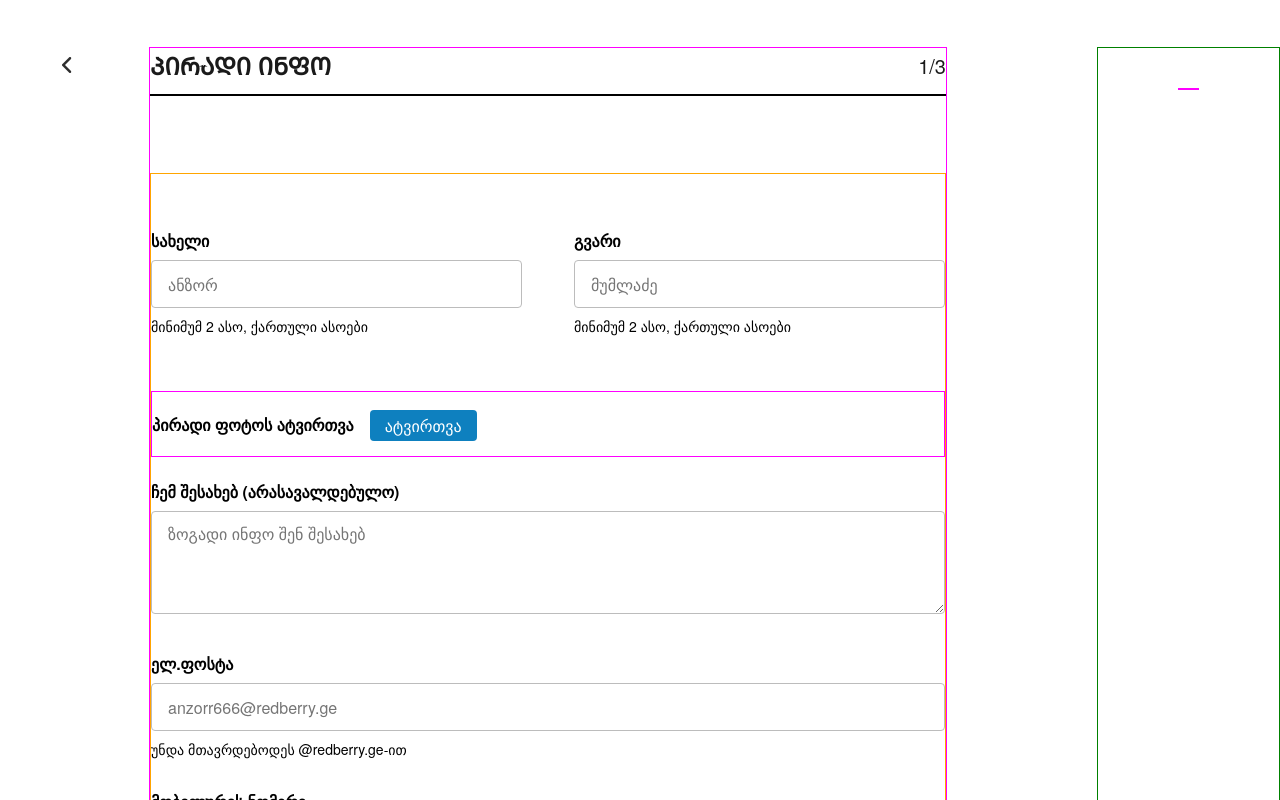
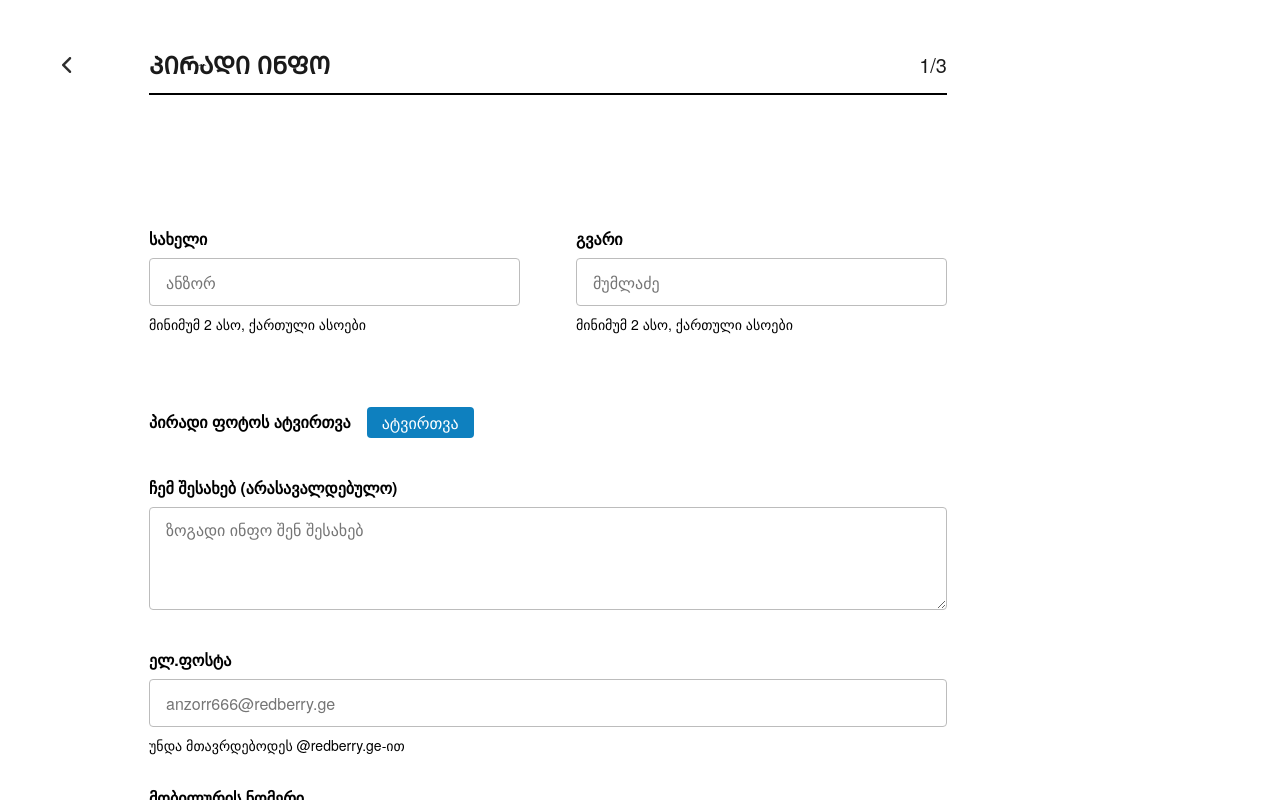
Before and after one commit to BesoBerdzenishvili/Redberry-Assignment, a React (Vite) app: page /personal in a window 1280 px wide. Shown: the top 800 px of the page. Built offline with nearby package versions, Linux system fonts and the light colour scheme; a web font is replaced by a local one.

Commit message:
polished code & did final testing

```diff
--- a/src/components/Job.jsx
+++ b/src/components/Job.jsx
@@ -9,8 +9,6 @@ const FullName = styled("div", {
 const Form = styled("form", {
   width: "100%",
   margin: "77px 150px 0 0",
-
-  border: "1px solid orange",
 
   "& input": {
     height: 48,
@@ -25,41 +23,11 @@ const Form = styled("form", {
     outline: "none",
   },
 
-  "& .fullname": {
+  "& .date": {
     width: 371,
     paddingRight: 16,
     color: "rgba(0, 0, 0, 0.6)",
     fontSize: 19,
-  },
-
-  "& .photo": {
-    display: "block",
-    color: "transparent",
-    border: "none",
-  },
-
-  "& .photo::-webkit-file-upload-button": {
-    visibility: "hidden",
-  },
-
-  "& .photo::before": {
-    content: "ატვირთვა",
-    color: "#ffffff",
-    backgroundColor: "#0E80BF",
-    display: "inline-block",
-    padding: "4px 15px",
-    borderRadius: 4,
-    cursor: "pointer",
-    marginTop: 10,
-  },
-
-  "& .photoLabel": {
-    display: "flex",
-    alignItems: "center",
-    whiteSpace: "nowrap",
-    textOverflow: "ellipsis",
-
-    border: "1px solid magenta",
   },
 
   "& .aboutMe": {
@@ -80,11 +48,6 @@ const Form = styled("form", {
     fontWeight: 300,
     fontSize: 14,
     color: "rgba(0, 0, 0, 0.6)",
-  },
-
-  "& .mobile": {
-    display: "block",
-    marginTop: 8,
   },
 });
 
@@ -295,7 +258,7 @@ export default function Job({
           <input
             type="date"
             placeholder="mm/dd/yyyy"
-            className="fullname"
+            className="date"
             value={experience.start_date}
             onChange={changeStartDate}
             style={{ border: `1px solid ${errors[index].start_date}` }}
@@ -307,7 +270,7 @@ export default function Job({
           <input
             type="date"
             placeholder="mm/dd/yyyy"
-            className="fullname"
+            className="date"
             value={experience.due_date}
             onChange={changeEndDate}
             style={{ border: `1px solid ${errors[index].due_date}` }}
--- a/src/components/Popup.jsx
+++ b/src/components/Popup.jsx
@@ -32,13 +32,13 @@ const Img = styled("img", {
 
 export default function Popup() {
   const [show, setShow] = useState(true);
-  const toggleShow = () => {
+  const handleClick = () => {
     setShow(false);
   };
   return (
     <Conrainer style={{ display: !show && "none" }}>
       რეზიუმე წარმატებით გაიგზავნა 🎉
-      <Img src={x} alt="x" onClick={toggleShow} />
+      <Img src={x} alt="x" onClick={handleClick} />
     </Conrainer>
   );
 }
--- a/src/components/RefreshBtn.jsx
+++ b/src/components/RefreshBtn.jsx
@@ -1,6 +1,6 @@
-import { styled } from "../stitches.config";
 import { useContext } from "react";
 import { Link } from "react-router-dom";
+import { styled } from "../stitches.config";
 import { ResumeContext } from "../contexts/resumeContext";
 import vector from "../assets/images/vector.png";
 
--- a/src/components/Resume.jsx
+++ b/src/components/Resume.jsx
@@ -7,7 +7,6 @@ import logo from "../assets/images/logo.png";
 import Organisation from "./Organisation";
 
 const Container = styled("div", {
-  border: "1px solid green",
   position: "relative",
 
   maxWidth: 822,
@@ -25,7 +24,6 @@ const Profile = styled("div", {
   display: "flex",
   justifyContent: "space-between",
   width: "100%",
-  border: "1px solid magenta",
 });
 
 const FullName = styled("p", {
--- a/src/components/School.jsx
+++ b/src/components/School.jsx
@@ -9,9 +9,6 @@ const FullName = styled("div", {
 const Form = styled("form", {
   width: "100%",
   margin: "77px 150px 0 0",
-
-  border: "1px solid orange",
-
   "& input": {
     height: 48,
     borderRadius: 4,
@@ -25,7 +22,7 @@ const Form = styled("form", {
     outline: "none",
   },
 
-  "& .fullname": {
+  "& .date": {
     width: 371,
     paddingRight: 16,
     color: "rgba(0, 0, 0, 0.6)",
@@ -40,36 +37,6 @@ const Form = styled("form", {
     width: 371,
     margin: "8px 0",
     cursor: "pointer",
-  },
-
-  "& .photo": {
-    display: "block",
-    color: "transparent",
-    border: "none",
-  },
-
-  "& .photo::-webkit-file-upload-button": {
-    visibility: "hidden",
-  },
-
-  "& .photo::before": {
-    content: "ატვირთვა",
-    color: "#ffffff",
-    backgroundColor: "#0E80BF",
-    display: "inline-block",
-    padding: "4px 15px",
-    borderRadius: 4,
-    cursor: "pointer",
-    marginTop: 10,
-  },
-
-  "& .photoLabel": {
-    display: "flex",
-    alignItems: "center",
-    whiteSpace: "nowrap",
-    textOverflow: "ellipsis",
-
-    border: "1px solid magenta",
   },
 
   "& .aboutMe": {
@@ -90,11 +57,6 @@ const Form = styled("form", {
     fontWeight: 300,
     fontSize: 14,
     color: "rgba(0, 0, 0, 0.6)",
-  },
-
-  "& .mobile": {
-    display: "block",
-    marginTop: 8,
   },
 });
 
@@ -281,7 +243,7 @@ export default function School({
           <Input
             type="date"
             placeholder="mm/dd/yyyy"
-            className="fullname"
+            className="date"
             value={education.due_date}
             onChange={changeEndDate}
             style={{ border: `1px solid ${errors[index].due_date}` }}
--- a/src/layout/Footer.jsx
+++ b/src/layout/Footer.jsx
@@ -8,8 +8,6 @@ const Container = styled("div", {
   position: "absolute",
   bottom: 65,
   left: 150,
-
-  border: "1px solid green",
 });
 
 export default function Footer({ children, one }) {
--- a/src/main.jsx
+++ b/src/main.jsx
@@ -1,9 +1,9 @@
 import React from "react";
 import ReactDOM from "react-dom/client";
+import { BrowserRouter } from "react-router-dom";
 import App from "./App";
 import "./index.css";
 import { globalStyles } from "./stitches.config";
-import { BrowserRouter } from "react-router-dom";
 import ResumeContextProvider from "./contexts/resumeContext";
 
 globalStyles();
--- a/src/pages/Education.jsx
+++ b/src/pages/Education.jsx
@@ -1,6 +1,6 @@
 import React, { useContext, useEffect, useState } from "react";
+import { Link } from "react-router-dom";
 import { styled } from "../stitches.config";
-import { Link } from "react-router-dom";
 import { ResumeContext } from "../contexts/resumeContext";
 import Resume from "../components/Resume";
 import RefreshBtn from "../components/RefreshBtn";
@@ -19,8 +19,6 @@ const LeftContainer = styled("div", {
   maxWidth: 798,
   width: "100%",
   paddingBottom: 155,
-
-  border: "1px solid magenta",
 });
 
 const Hr = styled("div", {
@@ -103,8 +101,7 @@ export default function Education() {
   };
 
   const handleFinish = () => {
-    // checkValidation();
-    // if (!restricted) {
+    if (!restricted) {
       const data = {
         name: name,
         surname: surname,
@@ -159,16 +156,8 @@ export default function Education() {
       setEducations([
         { id: 1, institute: "", degree: "", due_date: "", description: "" },
       ]);
-    // }
+    }
   };
-
-  // const checkValidation = () => {
-  //   if (name || surname || image || email || phone) {
-  //     setErrors({
-  //       ...errors,
-  //       restriction: "green",
-  //     });
-  //   }
 
   return (
     <Container>
--- a/src/pages/Experience.jsx
+++ b/src/pages/Experience.jsx
@@ -1,6 +1,6 @@
 import React, { useContext, useEffect, useState } from "react";
+import { Link } from "react-router-dom";
 import { styled } from "../stitches.config";
-import { Link } from "react-router-dom";
 import { ResumeContext } from "../contexts/resumeContext";
 import Resume from "../components/Resume";
 import RefreshBtn from "../components/RefreshBtn";
@@ -19,11 +19,9 @@ const LeftContainer = styled("div", {
   maxWidth: 798,
   width: "100%",
   paddingBottom: 155,
-
-  border: "1px solid magenta",
 });
 
-const Hr = styled("div", {
+const Hr = styled("hr", {
   border: "1px solid #C1C1C1",
   margin: "50px 0",
 });
--- a/src/pages/Home.jsx
+++ b/src/pages/Home.jsx
@@ -1,6 +1,6 @@
 import React, { useContext } from "react";
+import { Link } from "react-router-dom";
 import { styled } from "../stitches.config";
-import { Link } from "react-router-dom";
 import { ResumeContext } from "../contexts/resumeContext";
 import home_bg from "../assets/images/home_bg.png";
 import stump from "../assets/images/stump.png";
--- a/src/pages/Personal.jsx
+++ b/src/pages/Personal.jsx
@@ -1,7 +1,7 @@
 import React, { useContext, useState, useEffect } from "react";
+import { Link } from "react-router-dom";
 import { styled } from "../stitches.config";
 import { ResumeContext } from "../contexts/resumeContext";
-import { Link } from "react-router-dom";
 import Resume from "../components/Resume";
 import RefreshBtn from "../components/RefreshBtn";
 import Header from "../layout/Header";
@@ -18,8 +18,6 @@ const LeftContainer = styled("div", {
   marginRight: 150,
   maxWidth: 798,
   width: "100%",
-
-  border: "1px solid magenta",
 });
 const FullName = styled("div", {
   display: "flex",
@@ -28,8 +26,6 @@ const FullName = styled("div", {
 const Form = styled("form", {
   width: "100%",
   margin: "77px 150px 0 0",
-
-  border: "1px solid orange",
 
   "& input": {
     height: 48,
@@ -74,8 +70,6 @@ const Form = styled("form", {
     alignItems: "center",
     whiteSpace: "nowrap",
     textOverflow: "ellipsis",
-
-    border: "1px solid magenta",
   },
 
   "& .aboutMe": {
@@ -112,7 +106,7 @@ export default function Personal() {
     aboutMe: "#BCBCBC",
     email: "#BCBCBC",
     phone: "#BCBCBC",
-    // restriction: "red",
+    restriction: "red",
   });
   const {
     name,
@@ -131,12 +125,12 @@ export default function Personal() {
 
   var georgian = /^[ა-ჰ0-9]*$/;
   const changeName = (e) => {
-    if (e.target.value.length < 2 && !georgian.test(e.target.value)) {
+    if (e.target.value.length < 2 || !georgian.test(e.target.value)) {
       setErrors({
         ...errors,
         name: "red",
       });
-    } else if (e.target.value.length > 1 && georgian.test(e.target.value)) {
+    } else if (e.target.value.length > 1 || georgian.test(e.target.value)) {
       setErrors({
         ...errors,
         name: "green",
@@ -146,12 +140,12 @@ export default function Personal() {
     setName(e.target.value);
   };
   const changeSurname = (e) => {
-    if (e.target.value.length < 2 && !georgian.test(e.target.value)) {
+    if (e.target.value.length < 2 || !georgian.test(e.target.value)) {
       setErrors({
         ...errors,
         surname: "red",
       });
-    } else if (e.target.value.length > 1 && georgian.test(e.target.value)) {
+    } else if (e.target.value.length > 1 || georgian.test(e.target.value)) {
       setErrors({
         ...errors,
         surname: "green",
@@ -230,14 +224,14 @@ export default function Personal() {
     checkRestricted();
   }, [errors]);
 
-  // const checkValidation = () => {
-  //   if (name || surname || image || email || phone) {
-  //     setErrors({
-  //       ...errors,
-  //       restriction: "green",
-  //     });
-  //   }
-  // };
+  const checkValidation = () => {
+    if (name || surname || image || email || phone) {
+      setErrors({
+        ...errors,
+        restriction: "green",
+      });
+    }
+  };
 
   return (
     <Container>
@@ -325,7 +319,7 @@ export default function Personal() {
         <Footer one>
           <Link
             to={!restricted ? "/experience" : "/personal"}
-            // onClick={checkValidation}
+            onClick={checkValidation}
           >
             <Button variant="nextPrevBtn">ᲨᲔᲛᲓᲔᲒᲘ</Button>
           </Link>
--- a/src/pages/ResumePage.jsx
+++ b/src/pages/ResumePage.jsx
@@ -22,6 +22,7 @@ const Container = styled("div", {
   width: "100%",
   minHeight: 1080,
   padding: "40px 80px 120px 80px",
+  marginBottom: 129,
 
   "& .redCircle": {
     position: "absolute",
```
Lines whose indentation alone changed are shown as unchanged.
